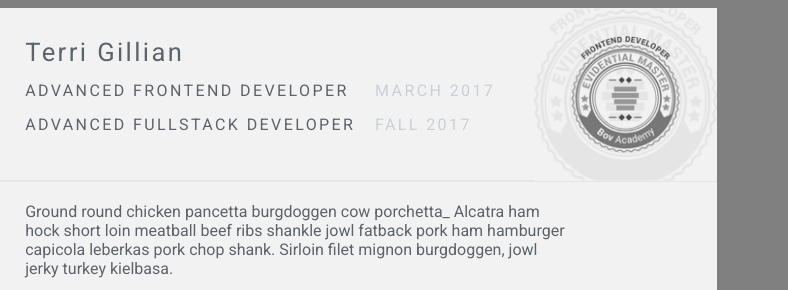
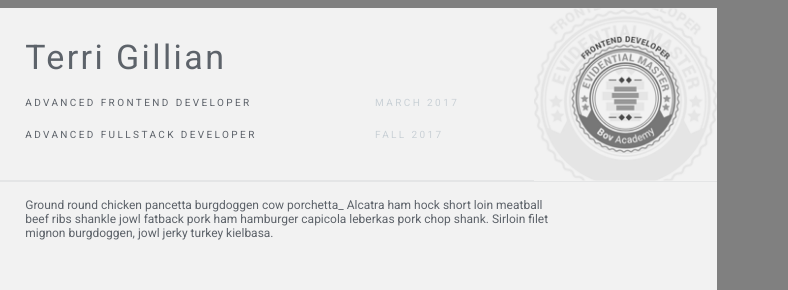
Before and after one commit to cusxio/december-hackathon, a website: page _pending/modal-2/index.html in a window 1280 px wide. Shown: the top 290 px of the page, 492-1280 px from the left. Drawn offline with Linux system fonts and the light colour scheme.

Commit message:
Font sizes part 1

```diff
--- a/_pending/modal-2/stylesheet.css
+++ b/_pending/modal-2/stylesheet.css
@@ -87,6 +87,7 @@ body {
     margin-left: 4%;
     text-transform: uppercase;
     letter-spacing: .15rem;
+    font-size: 0.625rem;
 }
 
 .student-info-right {
@@ -98,7 +99,7 @@ body {
 #student_name {
     display: block;
     width: 65%;
-    font-size: 1.6rem;
+    font-size: 2.125rem;
     margin-top: 4%;
     text-transform: none;
 }
@@ -108,6 +109,7 @@ body {
     width: 75%;
     height: 10%;
     margin-left: 4%;
+    font-size: 0.75rem;
 }
 
 #portfolioAndProfile {
```
